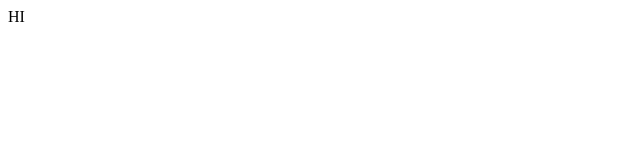
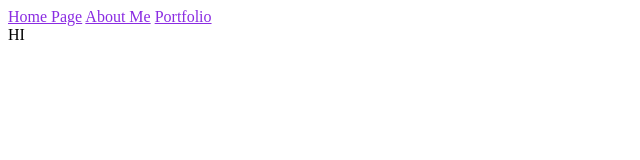
Before and after one commit to JovenCarranza/Website1, a plain HTML site: page portfolio.html in a window 1280 px wide. Shown: the whole page, without its empty margins (0-640 px from the left). Drawn offline with Linux system fonts and the light colour scheme.

Commit message:
links header portfolio

```diff
--- a/portfolio.html
+++ b/portfolio.html
@@ -3,8 +3,17 @@
 <head>
     <meta charset="UTF-8">
     <meta name="viewport" content="width=device-width, initial-scale=1.0">
-    <title>Document</title>
+    <title>portfolio</title>
 </head>
+
+<body>
+    <nav class="pages">
+        <a href="index.html" style="color: blueviolet;">Home Page</a>
+        <a href="about.html" style="color: blueviolet;">About Me</a>
+        <a href="portfolio.html" style="color: blueviolet;">Portfolio</a>
+    </nav>
+</body>
+
 <body>
     HI
 </body>
```
